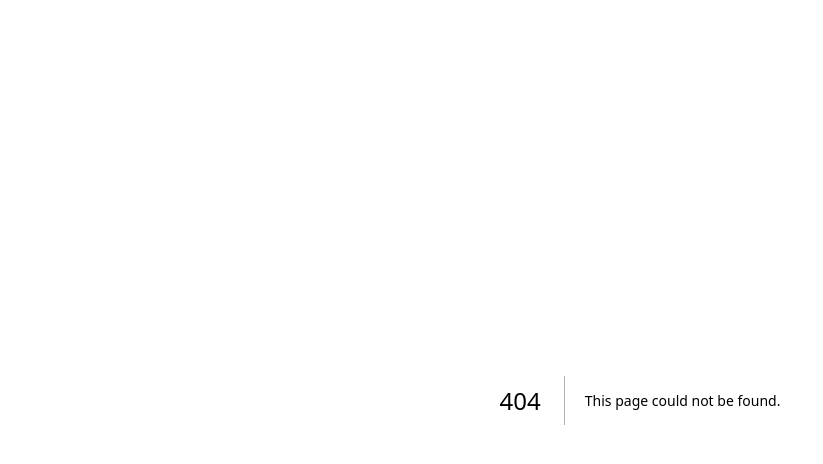
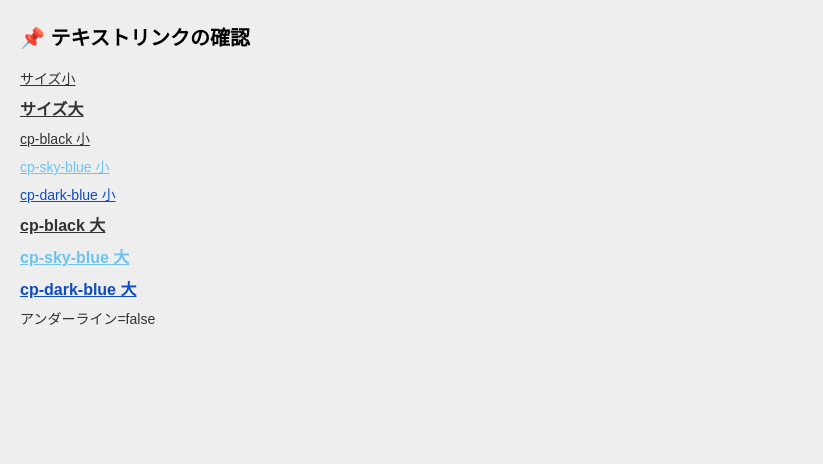
Before and after one commit to ymtakt/nextjs_sample, a Next.js app: page /comp-test/text-link in a window 1280 px wide. Before the commit this address had no page. Shown: the top 464 px of the page, without its empty margins (0-823 px from the left). Built offline with nearby package versions, Linux system fonts and the light colour scheme.

Commit message:
feat:TextLinkコンポーネントの追加

```diff
--- /dev/null
+++ b/src/app/(test)/comp-test/page.tsx
@@ -0,0 +1,21 @@
+import TextLink from "@/components/general/TextLink";
+
+export default function Home() {
+  return (
+    <div className="ml-5 mt-6 text-black">
+      <h2 className="text-xl font-bold mb-4">📌 コンポーネントの確認 リスト</h2>
+
+      <div className="flex flex-col space-y-4">
+        <TextLink href="/comp-test/base-button" size="large">
+          ベースボタンの確認
+        </TextLink>
+        <TextLink href="/comp-test/cp-font" size="large">
+          フォントの確認
+        </TextLink>
+        <TextLink href="/comp-test/text-link" size="large">
+          テキストリンクの確認
+        </TextLink>
+      </div>
+    </div>
+  );
+}
--- /dev/null
+++ b/src/app/(test)/comp-test/text-link/page.tsx
@@ -0,0 +1,39 @@
+import TextLink from "@/components/general/TextLink";
+
+export default function Home() {
+  return (
+    <div className="ml-5 mt-6 text-black">
+      <h2 className="text-xl font-bold mb-4">📌 テキストリンクの確認</h2>
+
+      <div className="flex flex-col space-y-2">
+        <TextLink href="/comp-test/text-link" size="small">
+          サイズ小
+        </TextLink>
+        <TextLink href="/comp-test/text-link" size="large">
+          サイズ大
+        </TextLink>
+        <TextLink href="/comp-test/text-link" color="cp-black">
+          cp-black 小
+        </TextLink>
+        <TextLink href="/comp-test/text-link" color="cp-sky-blue">
+          cp-sky-blue 小
+        </TextLink>
+        <TextLink href="/comp-test/text-link" color="cp-dark-blue">
+          cp-dark-blue 小
+        </TextLink>
+        <TextLink href="/comp-test/text-link" color="cp-black" size="large">
+          cp-black 大
+        </TextLink>
+        <TextLink href="/comp-test/text-link" color="cp-sky-blue" size="large">
+          cp-sky-blue 大
+        </TextLink>
+        <TextLink href="/comp-test/text-link" color="cp-dark-blue" size="large">
+          cp-dark-blue 大
+        </TextLink>
+        <TextLink href="/comp-test/text-link" underline={false}>
+          アンダーライン=false
+        </TextLink>
+      </div>
+    </div>
+  );
+}
--- /dev/null
+++ b/src/components/general/TextLink/index.tsx
@@ -0,0 +1,34 @@
+import { getTextLinkColorStyle } from "@/utils/textLinkColor";
+import { getTextLinkSizeStyle } from "@/utils/textLinkSize";
+import Link from "next/link";
+
+type TextLinkProps = {
+  href: string;
+  children?: React.ReactNode;
+  size?: "large" | "small";
+  color?: "cp-black" | "cp-sky-blue" | "cp-dark-blue";
+  underline?: boolean;
+  className?: string;
+};
+
+export default function TextLinkCP({
+  href,
+  children,
+  size = "small",
+  color = "cp-black",
+  underline = true,
+  className = "",
+}: TextLinkProps) {
+  const sizeStyle = getTextLinkSizeStyle(size);
+  const colorStyle = getTextLinkColorStyle(color);
+  const underlineStyle = underline ? "underline" : "";
+
+  return (
+    <Link
+      href={href}
+      className={`${colorStyle} ${sizeStyle} ${underlineStyle} ${className}`}
+    >
+      {children}
+    </Link>
+  );
+}
--- /dev/null
+++ b/src/utils/textLinkColor.ts
@@ -0,0 +1,14 @@
+export type TextLinkColor = "cp-black" | "cp-sky-blue" | "cp-dark-blue";
+
+export function getTextLinkColorStyle(color: TextLinkColor): string {
+  switch (color) {
+    case "cp-black":
+      return "text-cp-black";
+    case "cp-sky-blue":
+      return "text-cp-sky-blue";
+    case "cp-dark-blue":
+      return "text-cp-dark-blue";
+    default:
+      return "text-cp-black";
+  }
+}
--- /dev/null
+++ b/src/utils/textLinkSize.ts
@@ -0,0 +1,12 @@
+export type TextLinkSize = "small" | "large";
+
+export function getTextLinkSizeStyle(size: TextLinkSize): string {
+  switch (size) {
+    case "small":
+      return "body-cp-small";
+    case "large":
+      return "body-cp-large";
+    default:
+      return "body-cp-small";
+  }
+}
```
